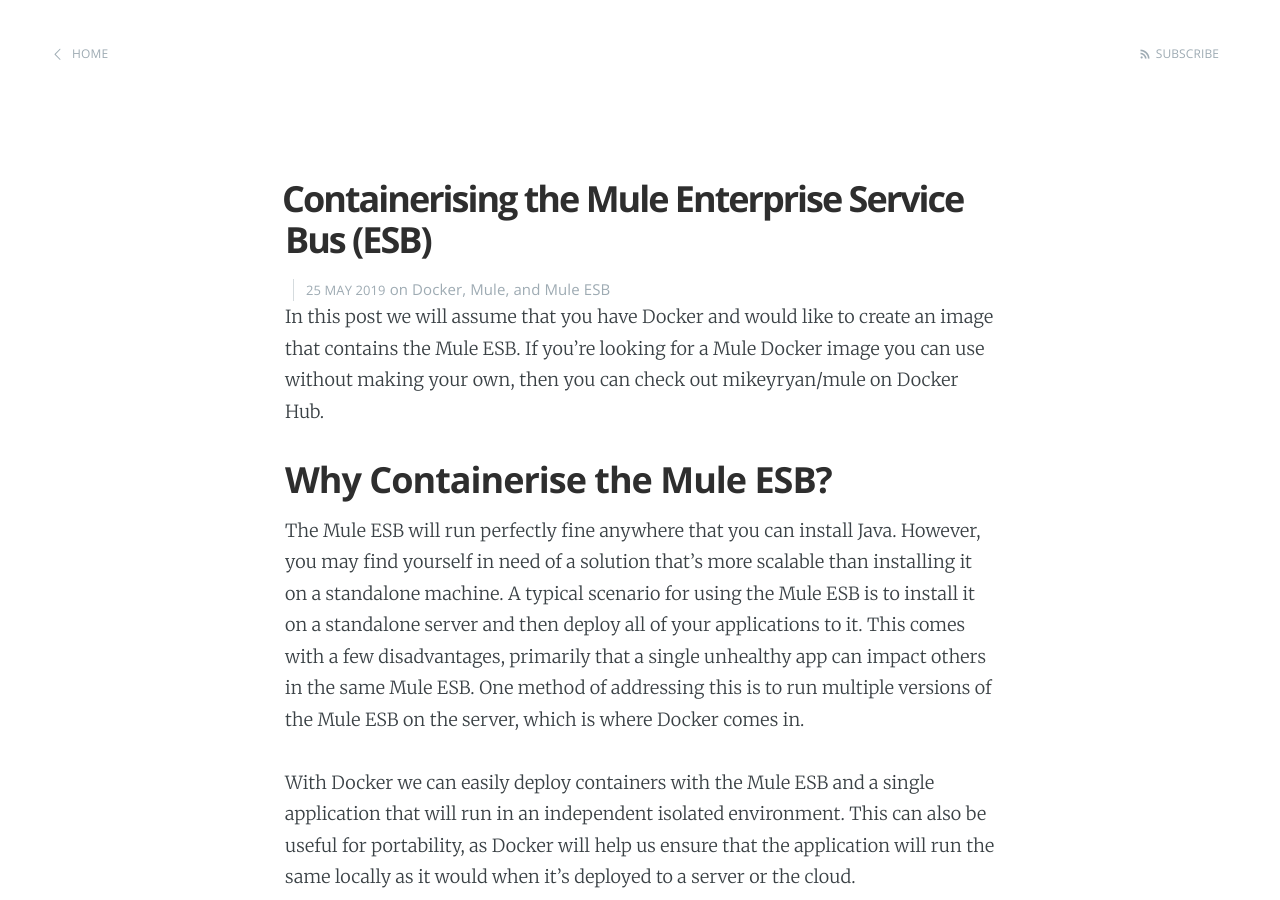
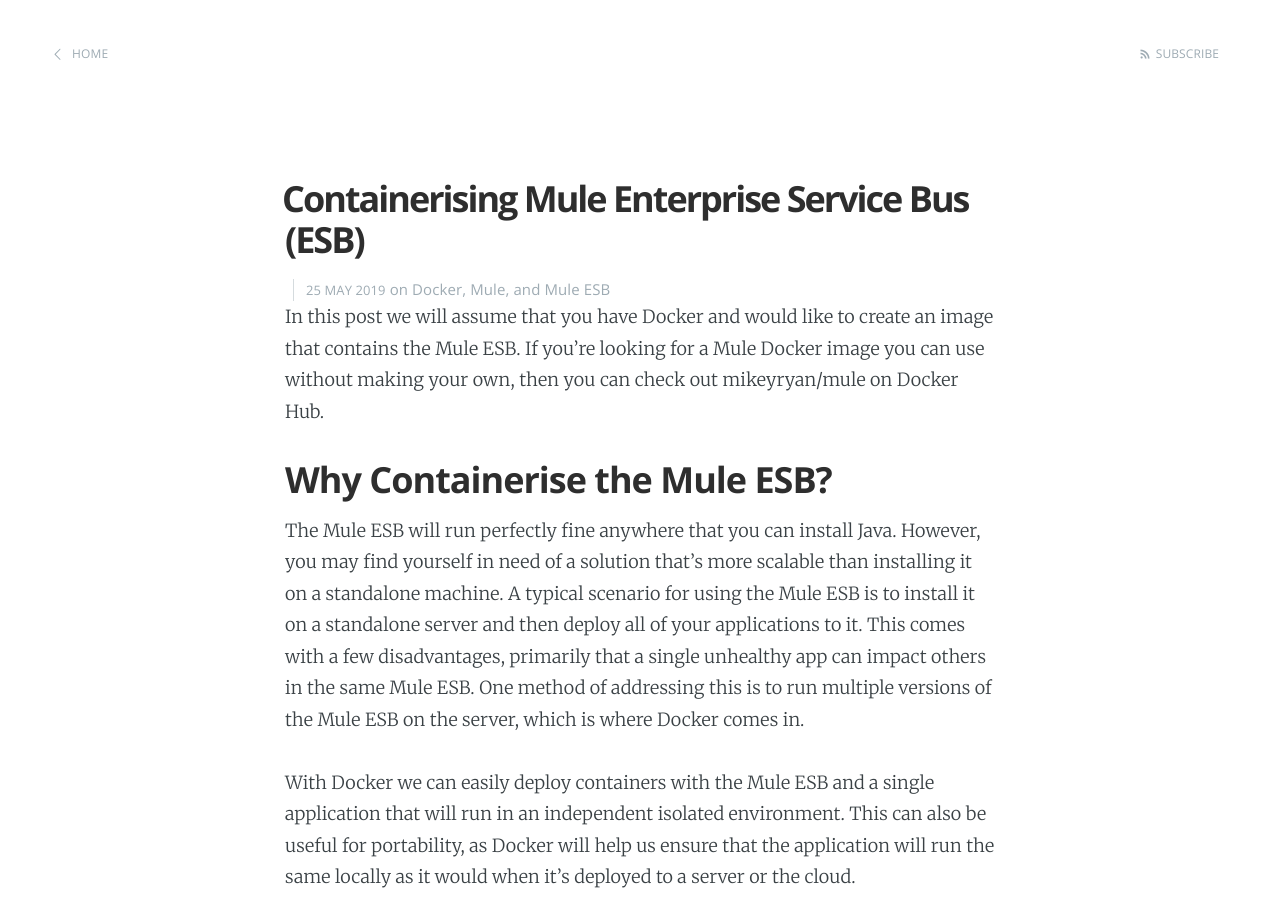
Before and after one commit to Mike-Gough/mike-gough.github.io, a Jekyll site: the page built from _posts/2019-05-26-containerising-mule-esb.markdown, in a window 1280 px wide and 900 px high. Built offline with Jekyll 4.4.1, drawn with Linux system fonts in a browser that asks for light colours.

```diff
--- a/_posts/2019-05-20-github-actions.markdown
+++ b/_posts/2019-05-20-github-actions.markdown
@@ -2,7 +2,7 @@
 layout: post
 title:  Continuous Deployment with GitHub Actions and Docker Hub
 date:   2019-05-20 16:25:00
-permalink: /posts/docker/
+permalink: /posts/docker/github/actions/
 categories:
   - Docker
   - Git
--- a/_posts/2019-05-26-containerising-mule-esb.markdown
+++ b/_posts/2019-05-26-containerising-mule-esb.markdown
@@ -1,8 +1,8 @@
 ---
 layout: post
-title:  Containerising the Mule Enterprise Service Bus (ESB)
+title:  Containerising Mule Enterprise Service Bus (ESB)
 date:   2019-05-25 08:35:00
-permalink: /posts/docker/
+permalink: /posts/docker/mule/esb/
 categories:
   - Docker
   - Mule
```
